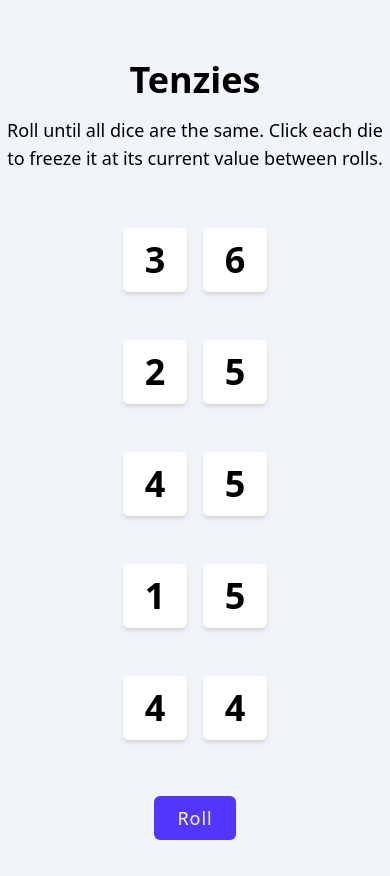
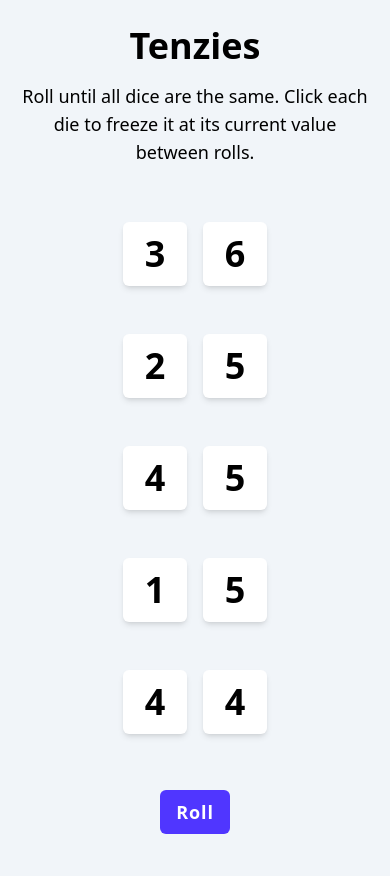
Before and after one commit to thisisyashgarg/tenzies-game, a React (Vite) app: page / in a window 390 px wide. After the commit the page ends 844 px from the top, so only its background shows below. Built offline with nearby package versions, Linux system fonts and the light colour scheme.

Commit message:
solved responsiveness problem

```diff
--- a/src/App.tsx
+++ b/src/App.tsx
@@ -48,60 +48,28 @@ export default function App() {
   }
 
   return (
-    // <main className=" h-[90vh] mr-9 m-10 bg-slate-200 rounded-lg flex flex-col justify-center items-center">
-    //   {tenzies && <ConfettiEffect />}
-    //   <h1 className="text-6xl font-bold mb-4">Tenzies</h1>
-    //   <p className="text-2xl max-w-md mb-8 text-center">
-    //     Roll until all dice are the same. Click each die to freeze it at its
-    //     current value between rolls.
-    //   </p>
-    //   <div className="grid grid-rows-2 grid-cols-5 gap-12 mx-10 p-5">
-    //     {dice.map((dice: DiceObject) => {
-    //       return (
-    //         <Die
-    //           value={dice.value}
-    //           changeColor={() => changeColor(dice.id)}
-    //           isHeld={dice.isHeld}
-    //           key={dice.id}
-    //           tenzies={tenzies}
-    //         />
-    //       );
-    //     })}
-    //   </div>
-
-    //   <button
-    //     className="p-4 px-10 text-white rounded-md text-2xl m-4 mt-10 bg-[#5036FF] tracking-wider "
-    //     onClick={rollDice}
-    //   >
-    //     {tenzies ? "New Game" : "Roll"}
-    //   </button>
-    // </main>
-
-    <main className="h-screen sm:h-screen  rounded-lg flex flex-col justify-center items-center overflow-x-hidden my-4 sm:my-8">
+    <main className="min-h-screen flex flex-col items-center justify-center px-4 sm:px-8 lg:px-16">
       {tenzies && <ConfettiEffect />}
-      <h1 className="text-4xl sm:text-6xl font-bold mb-4 mt-8 sm:mt-0 text-center">
+      <h1 className="text-4xl sm:text-5xl md:text-6xl font-bold mt-4 sm:mt-8 text-center">
         Tenzies
       </h1>
-      <p className="text-lg sm:text-2xl max-w-md mb-8 text-center">
+      <p className="text-lg sm:text-xl md:text-2xl max-w-md mt-4 sm:mt-6 mb-8 text-center">
         Roll until all dice are the same. Click each die to freeze it at its
         current value between rolls.
       </p>
-      <div className="grid grid-cols-2 sm:grid-cols-5 gap-4 sm:gap-12 mx-4 sm:mx-10 p-2 sm:p-5">
-        {dice.map((dice: DiceObject) => {
-          return (
-            <Die
-              value={dice.value}
-              changeColor={() => changeColor(dice.id)}
-              isHeld={dice.isHeld}
-              key={dice.id}
-              tenzies={tenzies}
-            />
-          );
-        })}
+      <div className="grid grid-cols-2 sm:grid-cols-5 gap-4 sm:gap-8 md:gap-12 p-2 sm:p-5">
+        {dice.map((dice) => (
+          <Die
+            key={dice.id}
+            value={dice.value}
+            isHeld={dice.isHeld}
+            changeColor={() => changeColor(dice.id)}
+            tenzies={tenzies}
+          />
+        ))}
       </div>
-
       <button
-        className="p-2 sm:p-4 px-6 sm:px-10 text-white rounded-md text-lg sm:text-2xl m-2 sm:m-4 mt-8 sm:mt-10 bg-[#5036FF] tracking-wider"
+        className="px-4 sm:px-6 md:px-8 py-2 sm:py-4 md:py-6 text-lg sm:text-xl md:text-2xl text-white font-bold rounded-md bg-[#5036FF]  mt-8 sm:mt-10 tracking-wider"
         onClick={rollDice}
       >
         {tenzies ? "New Game" : "Roll"}
```
